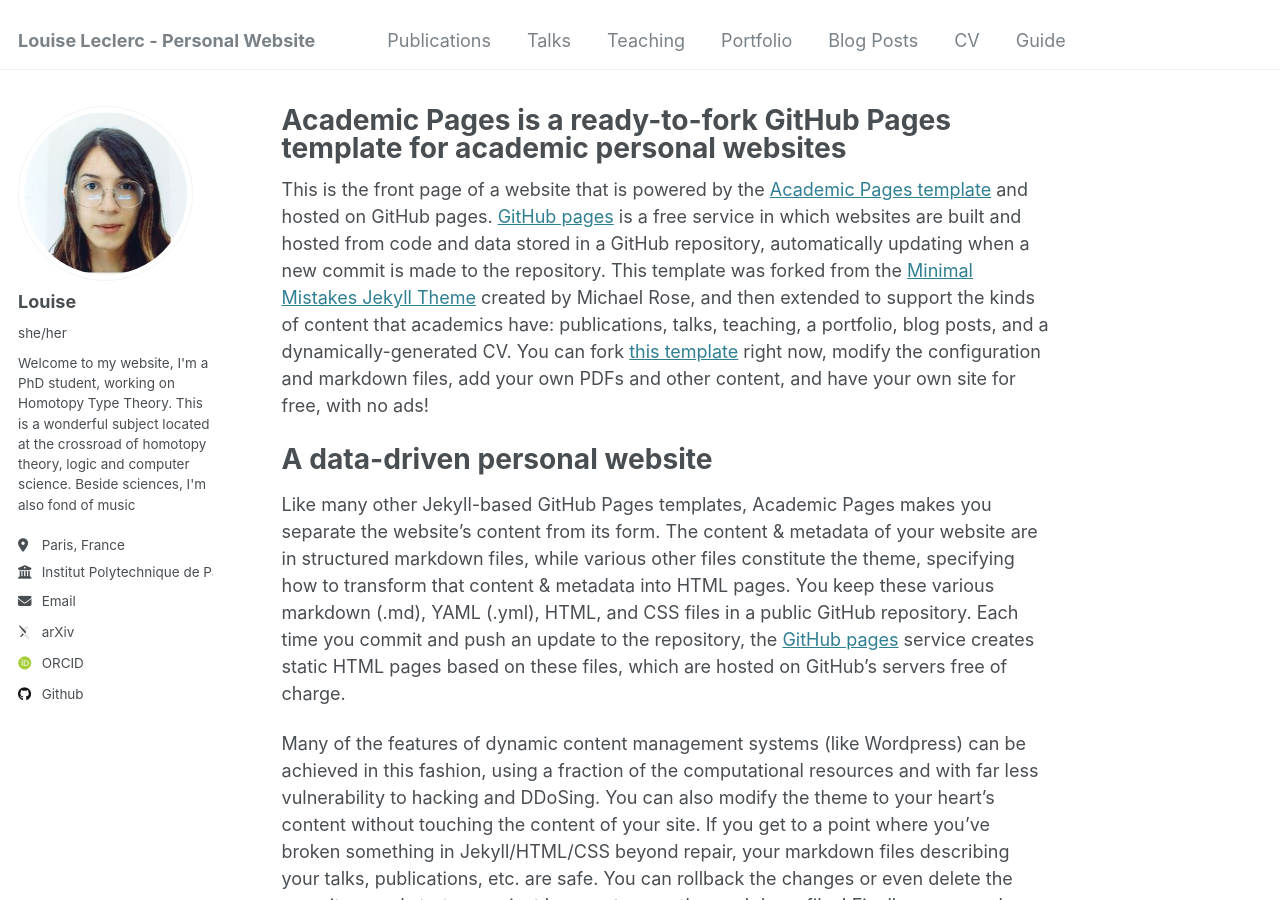
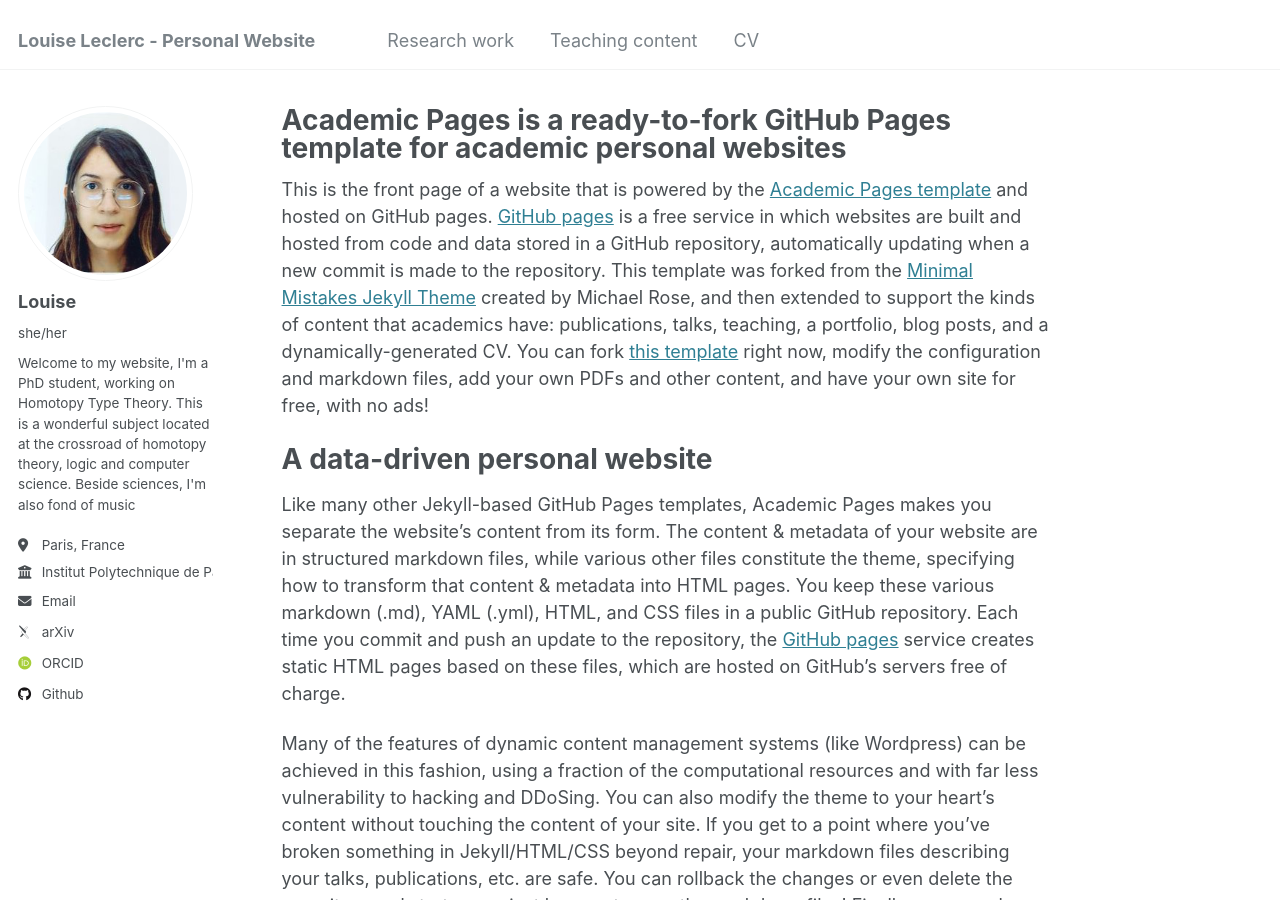
Before and after one commit to luyise/luyise.github.io, a Jekyll site: the page built from _pages/about.md, in a window 1280 px wide and 900 px high. Built offline with Jekyll 4.4.1, drawn with Linux system fonts in a browser that asks for light colours; some web fonts are replaced.

Commit message:
updated picture

```diff
--- a/_config.yml
+++ b/_config.yml
@@ -21,7 +21,7 @@
 #               Additional customization can be done by editing /_includes/author-profile.html
 author:
   # Biographic information
-  avatar           : "profile.jpg"
+  avatar           : "louise.png"
   name             : "Louise"
   pronouns         : "she/her"
   bio              : "Welcome to my website, I'm a PhD student, working on Homotopy Type Theory. This is a wonderful subject located at the crossroad of homotopy theory, logic and computer science. Beside sciences, I'm also fond of music"
--- a/_data/navigation.yml
+++ b/_data/navigation.yml
@@ -5,23 +5,11 @@
 # prevent it from being included in the site.
 
 main:
-  - title: "Publications"
+  - title: "Research work"
     url: /publications/
 
-  - title: "Talks"
-    url: /talks/
-
-  - title: "Teaching"
+  - title: "Teaching content"
     url: /teaching/
-
-  - title: "Portfolio"
-    url: /portfolio/
-
-  - title: "Blog Posts"
-    url: /year-archive/
 
   - title: "CV"
     url: /cv/
-
-  - title: "Guide"
-    url: /markdown/
```
Also changed, not shown: _data/authors.yml (+7 -15 lines), images/louise.png (added), images/profile.jpg (deleted).
